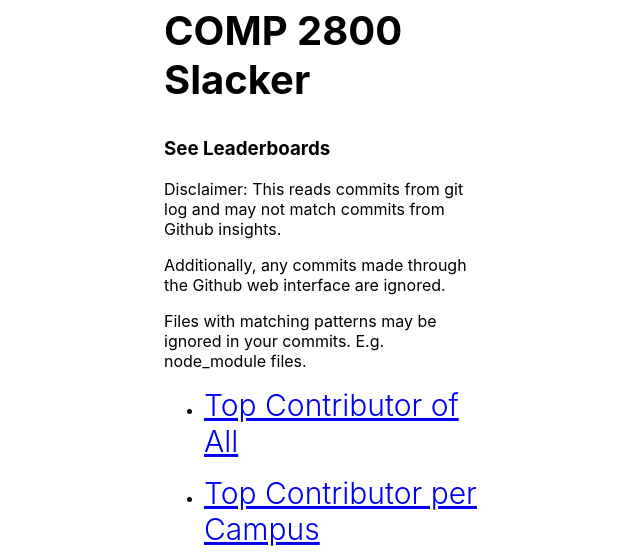
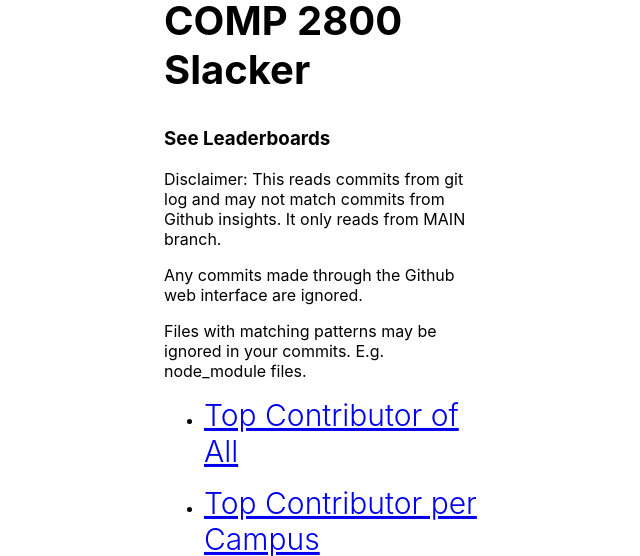
Before and after one commit to SowinskiBraeden/slacker, a Flask app: page / in a window 1280 px wide. Shown: the top 556 px of the page, without its empty margins (316-956 px from the left). Run offline with Flask 3, Linux system fonts and the light colour scheme.

Commit message:
update disclaimer and ignored list

```diff
--- a/insights.py
+++ b/insights.py
@@ -15,6 +15,8 @@
   "package-lock.json",
   "/@",
   "eslint-plugin",
+  ".yy",
+  "Ladder2800.js", # BBY06 - Auto generated code detected. please dont rename this file at all.
   "...", # It is possible someone has so many sub folders and such a long file name it gets ignored
 ]        # git log --stat kinda sucks that it doesnt always show the full folder path
 
@@ -116,7 +118,7 @@
             offset += 1
             continue
 
-          if "Bin 0 -> " in lines[offset]:
+          if "Bin" in lines[offset] and "bytes" in lines[offset] and "->" in lines[offset]:
             offset += 1
             continue
 
--- a/templates/index.html
+++ b/templates/index.html
@@ -11,10 +11,10 @@
         <h3>See Leaderboards</h3>
         <p>
             Disclaimer: This reads commits from git log and may not match
-            commits from Github insights.
+            commits from Github insights. It only reads from MAIN branch.
         </p>
         <p>
-          Additionally, any commits made through the Github web interface are ignored.
+          Any commits made through the Github web interface are ignored.
         </p>
         <p>
           Files with matching patterns may be ignored in your commits. E.g. node_module files.
```
